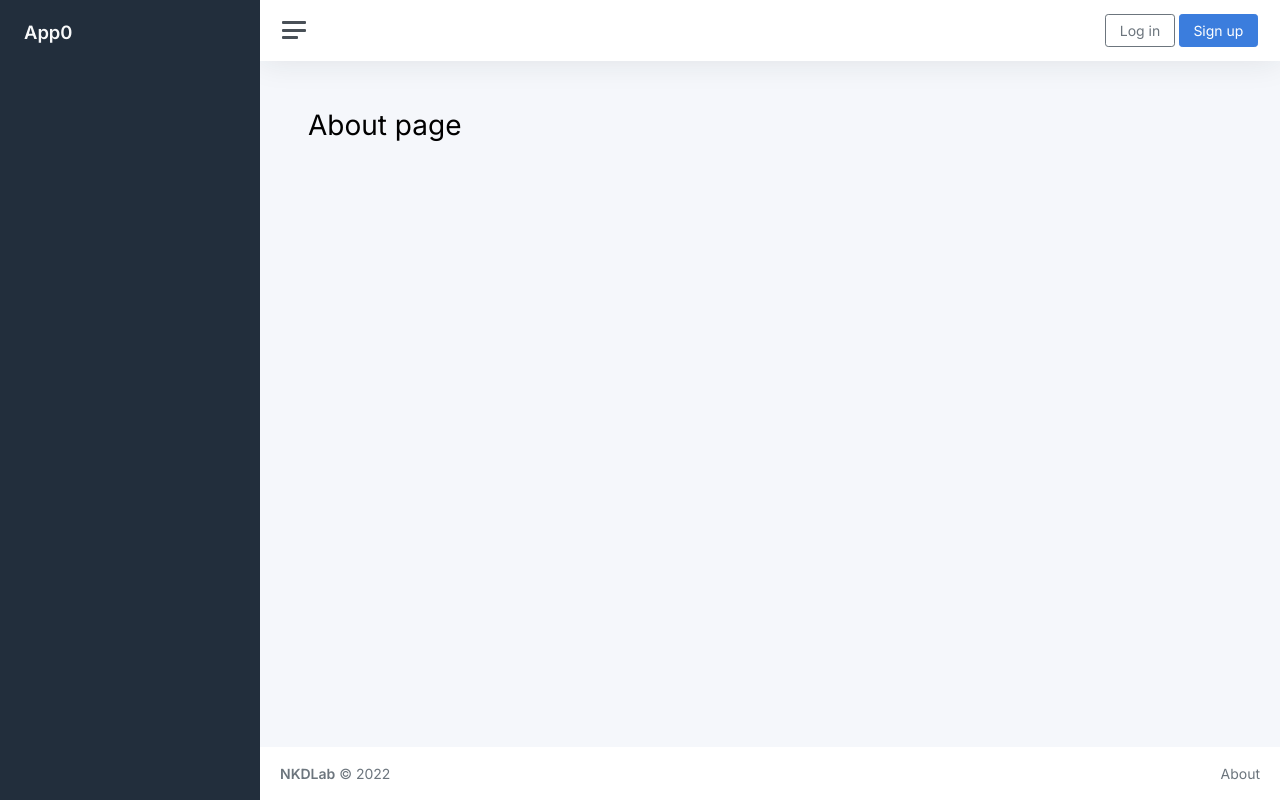
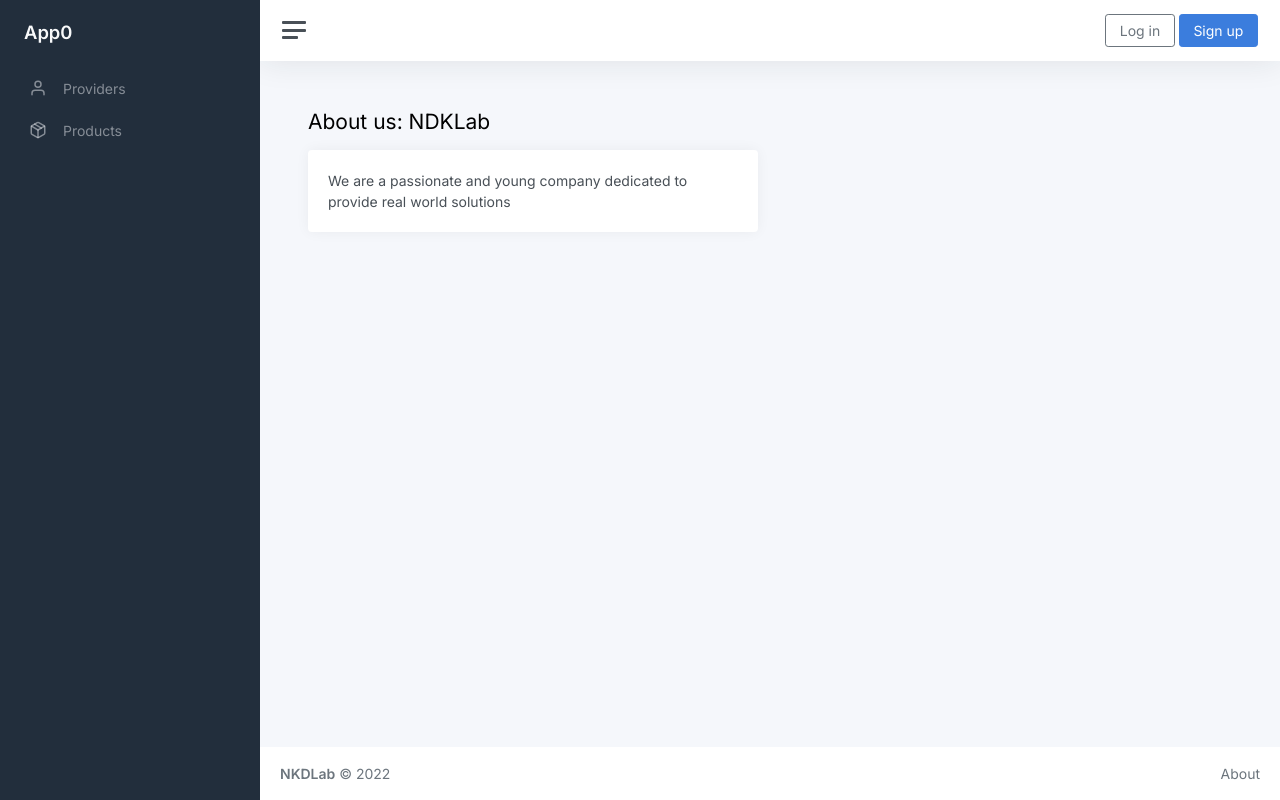
Before and after one commit to fhernand23/poc-django-app, a Django app: page /about/ in a window 1280 px wide. Run offline with Django 4.2, Linux system fonts and the light colour scheme; some libraries are stand-ins or nearby versions.

Commit message:
public product details with image

```diff
--- a/django_project/urls.py
+++ b/django_project/urls.py
@@ -1,6 +1,7 @@
 from django.conf import settings
 from django.contrib import admin
 from django.urls import path, include
+from django.conf.urls.static import static
 
 urlpatterns = [
     path("admin/", admin.site.urls),
@@ -9,6 +10,8 @@ urlpatterns = [
     path("", include("pages.urls")),
 ]
 
+urlpatterns += static(settings.MEDIA_URL, document_root=settings.MEDIA_ROOT)
+
 if settings.DEBUG:
     import debug_toolbar
 
--- a/pages/urls.py
+++ b/pages/urls.py
@@ -1,8 +1,11 @@
 from django.urls import path
 
-from .views import HomePageView, AboutPageView
+from .views import HomePageView, AboutPageView, PubProviderList, PubProductList, PubProductDetailView
 
 urlpatterns = [
     path("", HomePageView.as_view(), name="home"),
     path("about/", AboutPageView.as_view(), name="about"),
+    path("pub-products/", PubProductList.as_view(), name="pub-products"),
+    path("pub-providers/", PubProviderList.as_view(), name="pub-providers"),
+    path("pub-product/<int:pk>/", PubProductDetailView.as_view(), name="pub-product-detail"),
 ]
--- a/pages/views.py
+++ b/pages/views.py
@@ -1,4 +1,15 @@
 from django.views.generic import TemplateView
+from products.models import Product, Provider
+from django.views.generic import ListView, DetailView, TemplateView, View
+
+class BaseView(View):
+     def get_context_data(self, **kwargs):
+        context = super().get_context_data(**kwargs)
+        # context['catalog'] = Catalog.objects.order_by('-date_updated').first()
+        # if self.request.user.is_authenticated:
+        #     if Publisher.objects.filter(user_id=self.request.user.id).count() > 0:
+        #         context['publisher'] = Publisher.objects.get(user_id=self.request.user.id)
+        return context
 
 
 class HomePageView(TemplateView):
@@ -7,3 +18,20 @@ class HomePageView(TemplateView):
 
 class AboutPageView(TemplateView):
     template_name = "pages/about.html"
+
+
+class PubProductDetailView(BaseView, DetailView):
+    model = Product
+    template_name = "pages/product_detail.html"
+
+
+class PubProductList(BaseView,ListView):
+    model = Product
+    template_name = "pages/product_list.html"
+    context_object_name = "products"
+
+
+class PubProviderList(BaseView,ListView):
+    model = Provider
+    template_name = "pages/provider_list.html"
+    context_object_name = "providers"
--- a/templates/_base.html
+++ b/templates/_base.html
@@ -1,6 +1,7 @@
 {% load static %}
 <!DOCTYPE html>
 <html lang="en">
+
 <head>
 	<meta charset="utf-8">
 	<meta http-equiv="X-UA-Compatible" content="IE=edge,chrome=1">
@@ -34,15 +35,20 @@
 				</a>
 
 				<ul class="sidebar-nav">
-          {% if user.is_authenticated %}
 					<li class="sidebar-item">
-						<a class="sidebar-link" href="">
+						<a class="sidebar-link" href="{% url 'pub-providers' %}">
 							<i class="align-middle" data-feather="user"></i> <span class="align-middle">Providers</span>
 						</a>
 					</li>
 					<li class="sidebar-item">
+						<a class="sidebar-link" href="{% url 'pub-products' %}">
+							<i class="align-middle" data-feather="package"></i> <span class="align-middle">Products</span>
+						</a>
+					</li>
+					{% if user.is_authenticated %}
+					<li class="sidebar-item">
 						<a class="sidebar-link" href="">
-              <i class="align-middle" data-feather="package"></i> <span class="align-middle">Products</span>
+							<i class="align-middle" data-feather="package"></i> <span class="align-middle">Admin</span>
 						</a>
 					</li>
 					{% endif %}
@@ -131,14 +137,17 @@
 							</a>
 
 							<a class="nav-link dropdown-toggle d-none d-sm-inline-block" href="#" data-bs-toggle="dropdown">
-                <img src="{% static 'images/user_male.png' %}" class="avatar img-fluid rounded me-1" alt="Avatar" /> <span class="text-dark">{{ user.email }}</span>
+								<img src="{% static 'images/user_male.png' %}" class="avatar img-fluid rounded me-1" alt="Avatar" />
+								<span class="text-dark">{{ user.email }}</span>
 							</a>
 							<div class="dropdown-menu dropdown-menu-end">
 								<!-- <a class="dropdown-item" href="pages-profile.html"><i class="align-middle me-1" data-feather="user"></i> Profile</a>
 								<div class="dropdown-divider"></div> -->
-								<a class="dropdown-item" href="{% url 'account_change_password' %}"><i class="align-middle me-1" data-feather="settings"></i> Change password</a>
+								<a class="dropdown-item" href="{% url 'account_change_password' %}"><i class="align-middle me-1"
+										data-feather="settings"></i> Change password</a>
 								<div class="dropdown-divider"></div>
-								<a class="dropdown-item" href="{% url 'account_logout' %}"><i class="align-middle me-1" data-feather="log-out"></i> Log out</a>
+								<a class="dropdown-item" href="{% url 'account_logout' %}"><i class="align-middle me-1"
+										data-feather="log-out"></i> Log out</a>
 							</div>
 						</li>
 						{% else %}
@@ -181,13 +190,14 @@
 					<div class="row text-muted">
 						<div class="col-6 text-start">
 							<p class="mb-0">
-								<a class="text-muted" href="https://nkdlab.com.ar/" target="_blank"><strong>NKDLab</strong></a>	&copy; 2022
+								<a class="text-muted" href="https://nkdlab.com.ar/" target="_blank"><strong>NKDLab</strong></a> &copy;
+								2022
 							</p>
 						</div>
 						<div class="col-6 text-end">
 							<ul class="list-inline">
 								<li class="list-inline-item">
-									<a class="text-muted" href="{% url 'about' %}" target="_blank">About</a>
+									<a class="text-muted" href="{% url 'about' %}">About</a>
 								</li>
 							</ul>
 						</div>
@@ -213,4 +223,5 @@
 	{% endblock javascript %}
 
 </body>
+
 </html>
--- a/templates/pages/about.html
+++ b/templates/pages/about.html
@@ -3,5 +3,18 @@
 {% block title %}About page{% endblock %}
 
 {% block content %}
-<h1>About page</h1>
+<div class="container-fluid p-0">
+
+  <h1 class="h3 mb-3">About us: NDKLab</h1>
+
+  <div class="row">
+    <div class="col-6">
+      <div class="card">
+        <div class="card-body">
+          We are a passionate and young company dedicated to provide real world solutions
+        </div>
+      </div>
+    </div>
+  </div>
+</div>
 {% endblock content %}
--- a/templates/pages/home.html
+++ b/templates/pages/home.html
@@ -9,9 +9,9 @@
   <h1 class="h3 mb-3">Home page</h1>
 
   <div class="row">
-    <div class="col-12">
+    <div class="col-6">
       <div class="card">
-        <img class="card-img-top" src="{% static 'images/logo2.png' %}" alt="App0 logo">
+        <img class="card-img-top" src="{% static 'images/logo_transparent.png' %}" alt="App0 logo" width="50%">
         <div class="card-body">
         </div>
       </div>
```
Also changed, not shown: django_project/settings.py (+6 -1 lines), templates/pages/product_detail.html (added, +36 -0 lines), templates/pages/product_list.html (added, +32 -0 lines), templates/pages/provider_list.html (added, +32 -0 lines), 1 other file. Lines whose indentation alone changed are shown as unchanged.
